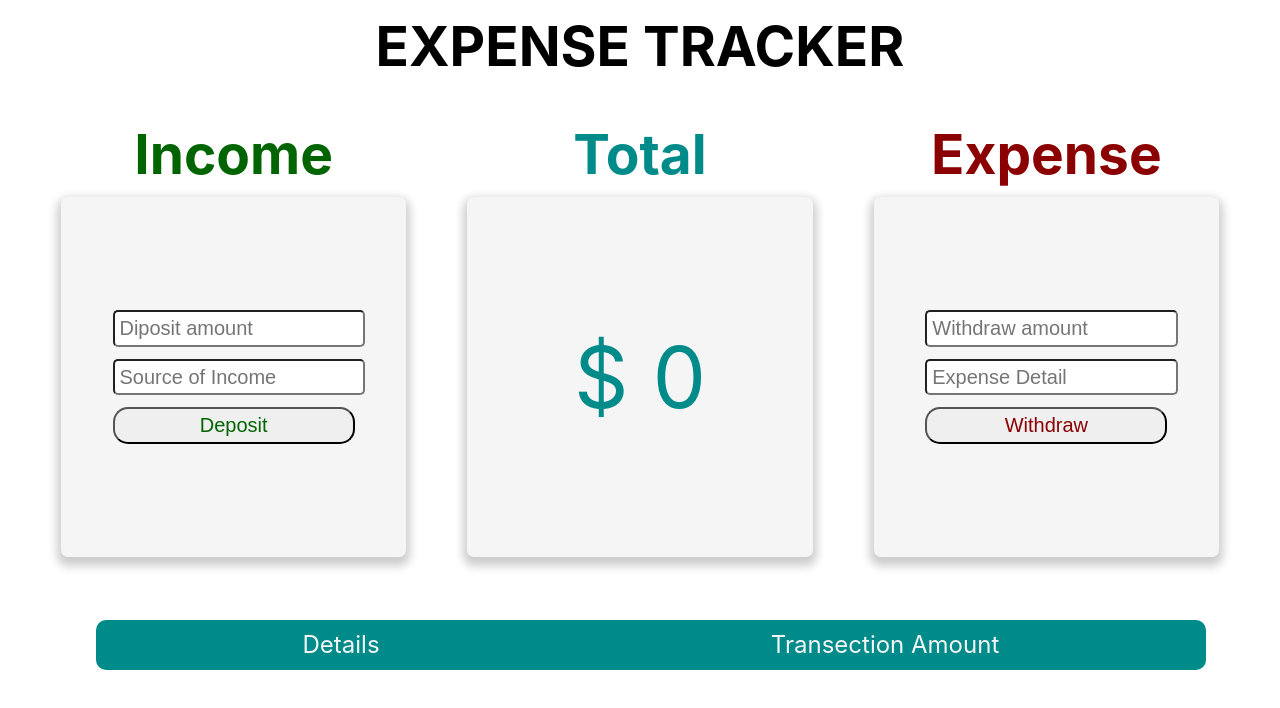
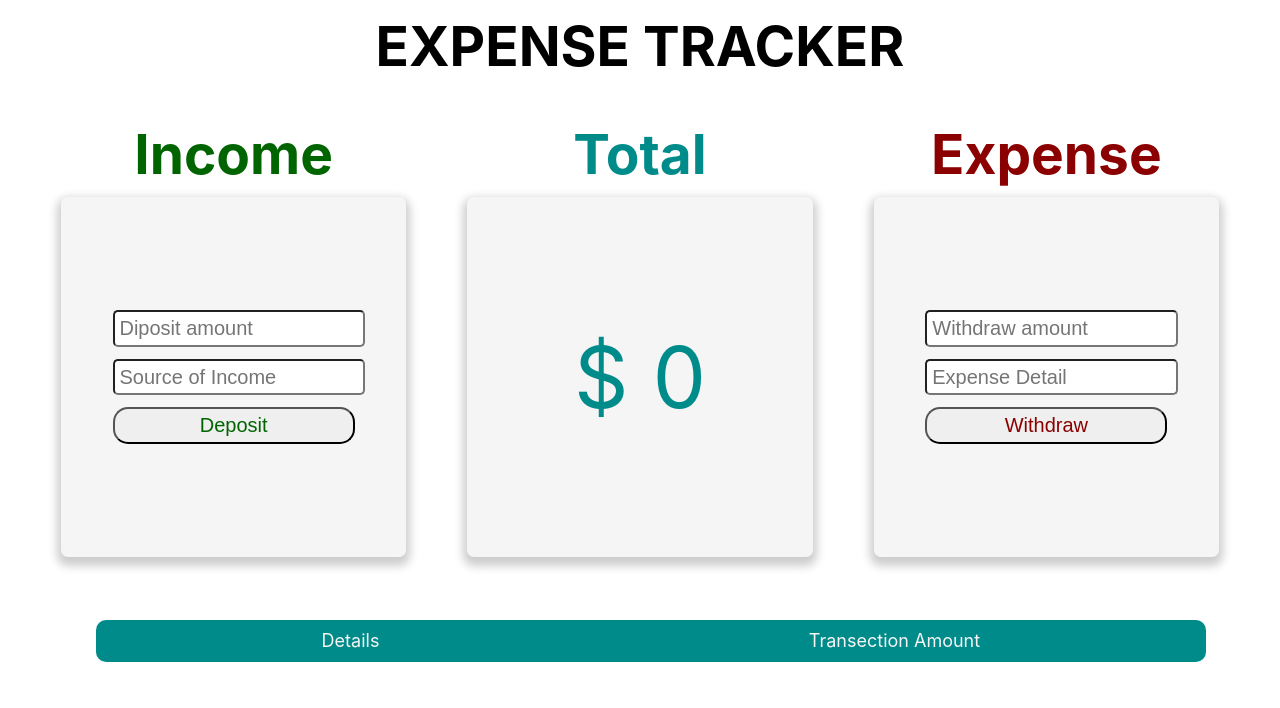
Before and after one commit to saoud-ahmed-khan/Expanse-Tracker-With-TypeScript-And-PWA, a React (Create React App) app: page / in a window 1280 px wide. Shown: the top 708 px of the page. Built offline with nearby package versions, Linux system fonts and the light colour scheme.

Commit message:
reducing font size

```diff
--- a/src/App.css
+++ b/src/App.css
@@ -197,7 +197,7 @@
   flex-direction: row;
   background-color: darkcyan;
   color: whitesmoke;
-  font-size: x-large;
+  font-size: large;
   padding: 1%;
   border-radius: 10px;
 
--- a/src/components/Transection/Transection.tsx
+++ b/src/components/Transection/Transection.tsx
@@ -15,8 +15,8 @@ export const Transection: React.FC = () => {
                 transectionData.map((tdata) => {
                     return (
                         <div key={key} className="transmap">
-                            <h3 style={{ color: tdata.from }}> {tdata.source}</h3>
-                            <h3 style={{ color: tdata.from }}>{tdata.amount}</h3>
+                            <div style={{ color: tdata.from }}> {tdata.source}</div>
+                            <div style={{ color: tdata.from }}>{tdata.amount}</div>
                         </div>
                     )
                 })
```
Also changed, not shown: 1 other file (tests, documents, lock files or other folders).
